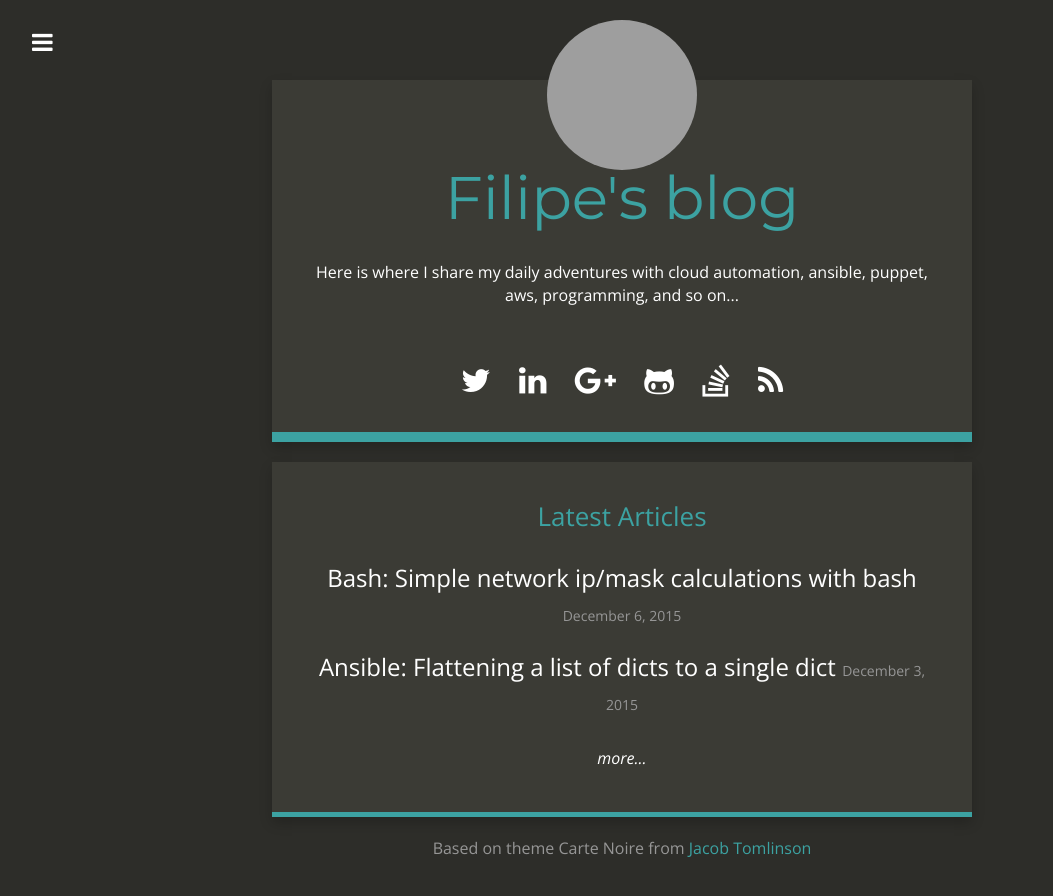
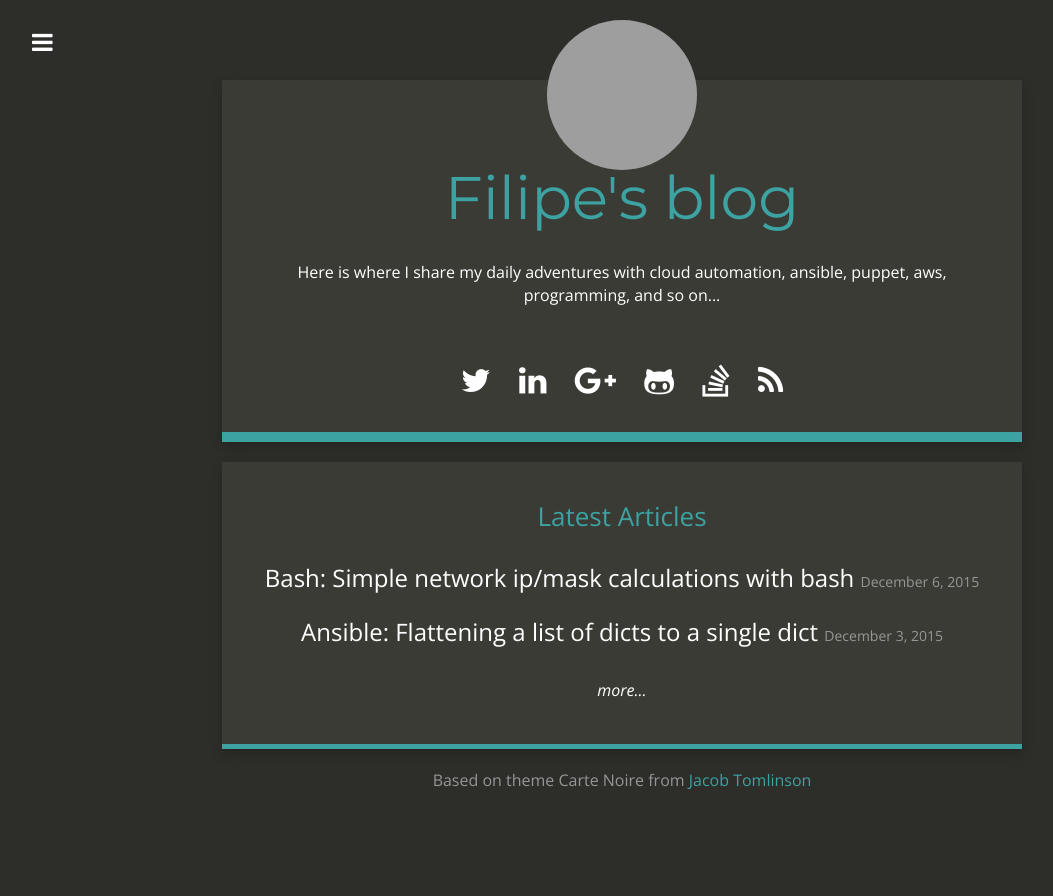
Before and after one commit to filipenf/filipenf.github.io, a Jekyll site: the page built from index.html, in a window 1280 px wide. Shown: the top 896 px of the page, without its empty margins (18-1071 px from the left). Built offline with Jekyll 4.4.1, drawn with Linux system fonts in a browser that asks for light colours; nearby versions of some CDN libraries; Markdown is read by kramdown in place of the engine named in the settings; grey boxes are pictures that could not be loaded.

Commit message:
Larger columns

```diff
--- a/css/style.scss
+++ b/css/style.scss
@@ -210,8 +210,8 @@ ul {
 	padding: 0px;
 
 	@media (min-width: $screen-sm-min) {
-		width: 700px;
-		max-width:700px;
+		width: 800px;
+		max-width:800px;
 	}
 
 	.header {
@@ -501,8 +501,8 @@ ul {
 		}
 
 		@media (min-width: $screen-lg-min) {
-			width: 50%;
-			margin-left: 25%;
+			width: 70%;
+			margin-left: 15%;
 		}
 
 		.thumb {
```
